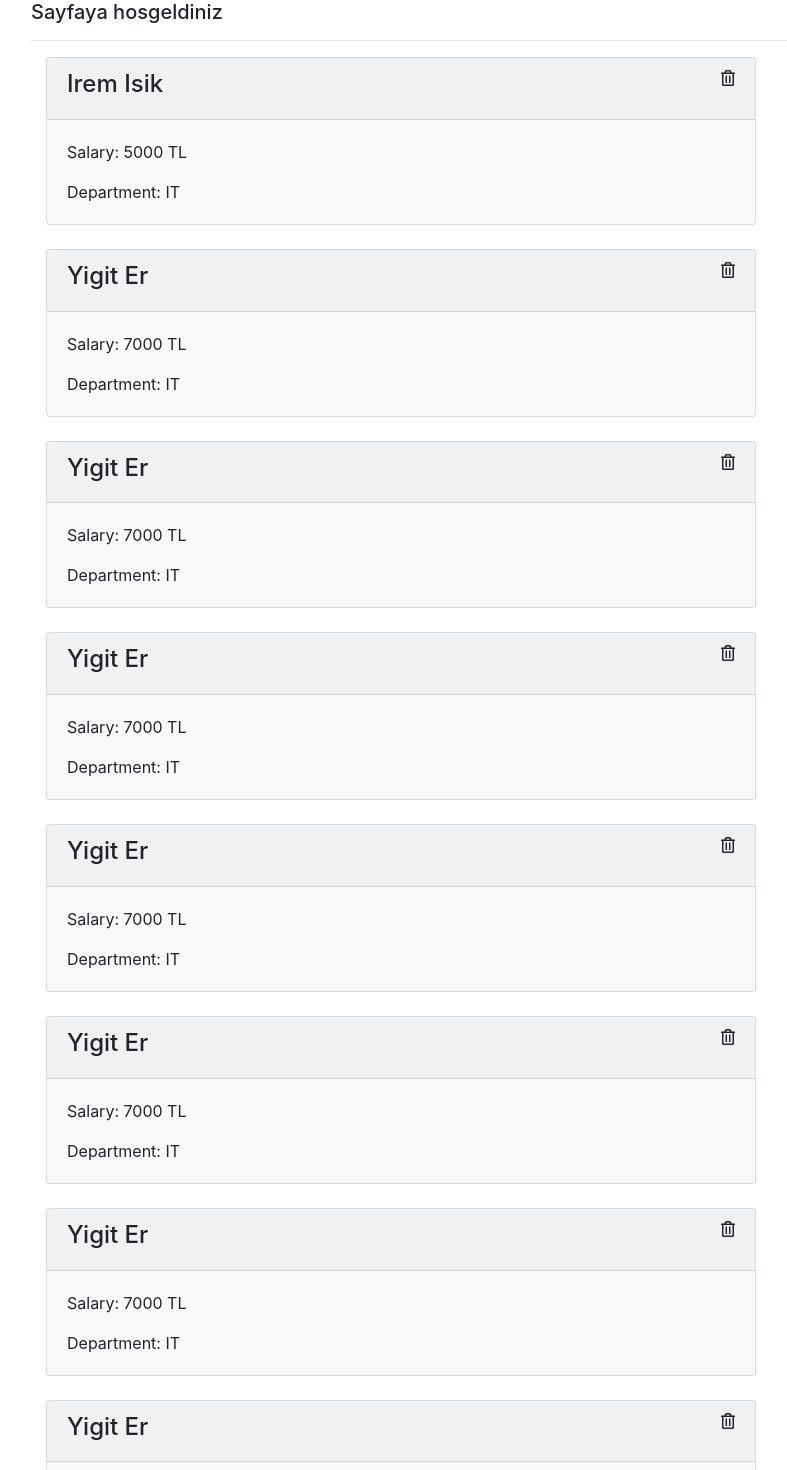
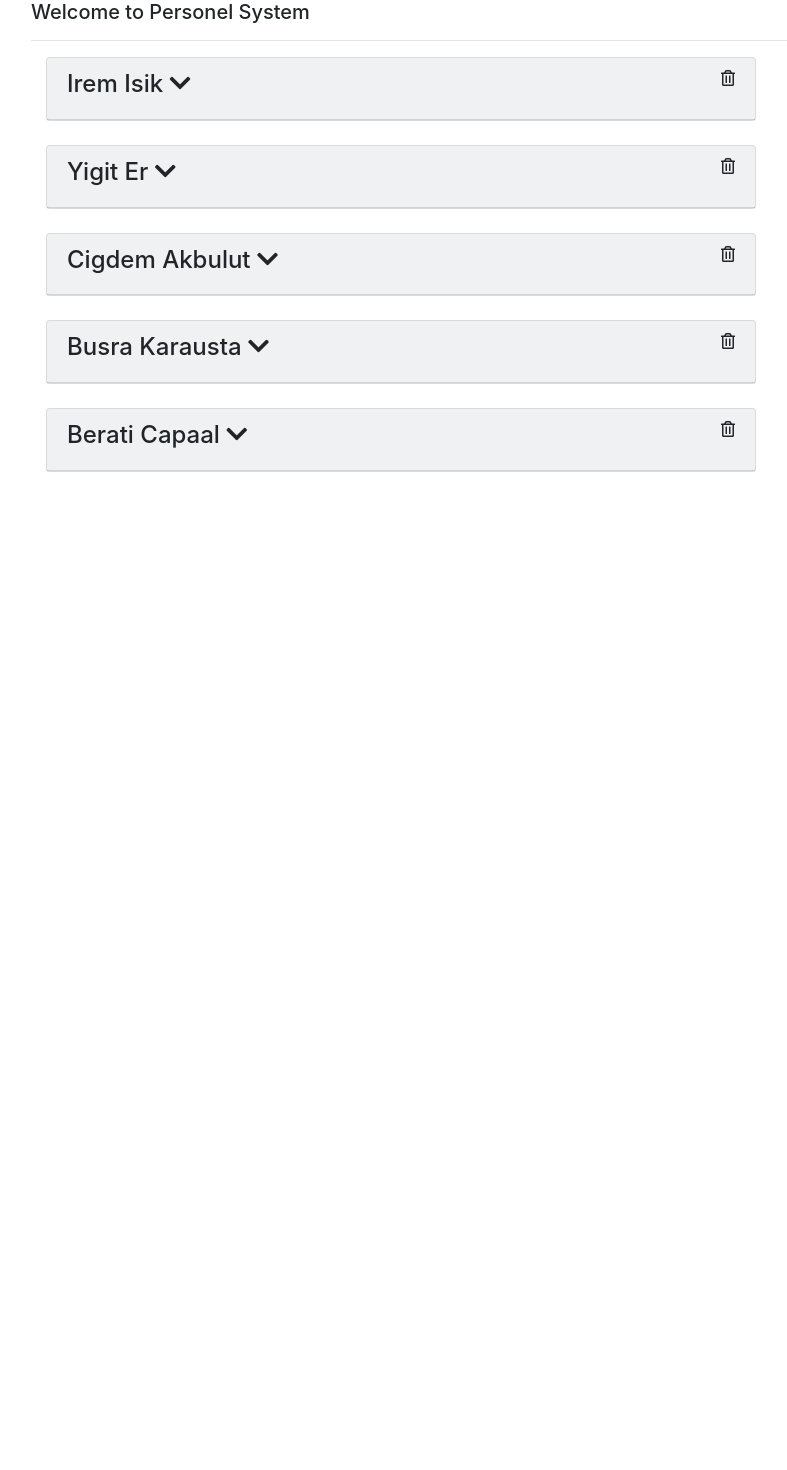
Before and after one commit to moryumi/EmployeeWebDevelopment, a React (Create React App) app: page / in a window 1280 px wide. Shown: the top 1470 px of the page, without its empty margins (54-841 px from the left). After the commit the page ends 800 px from the top, so only its background shows below. Built offline with nearby package versions, Linux system fonts and the light colour scheme.

Commit message:
events & setState
added events & changed state

```diff
--- a/src/App.js
+++ b/src/App.js
@@ -8,8 +8,7 @@ function App() {
   return (
     <div className="container">
 
-
-        <Navbar title="Sayfaya hosgeldiniz" />
+        <Navbar title="Welcome to Personel System" />
         <hr></hr>
        <User
            name="Irem Isik"
@@ -21,37 +20,23 @@ function App() {
           department="IT"
           salary="7000 TL"
        />
+
+      <User
+          name="Cigdem Akbulut"
+          department="Finance"
+          salary="10.000 TL"
+       />
+
        <User
-          name="Yigit Er"
-          department="IT"
-          salary="7000 TL"
+          name="Busra Karausta"
+          department="Product"
+          salary="3.250 TL"
        />
        <User
-          name="Yigit Er"
+          name="Berati Capaal"
           department="IT"
-          salary="7000 TL"
+          salary="15.000 TL"
        />
-       <User
-          name="Yigit Er"
-          department="IT"
-          salary="7000 TL"
-       />
-       <User
-          name="Yigit Er"
-          department="IT"
-          salary="7000 TL"
-       />
-       <User
-          name="Yigit Er"
-          department="IT"
-          salary="7000 TL"
-       />
-       <User
-          name="Yigit Er"
-          department="IT"
-          salary="7000 TL"
-       />
-
 
     </div>
   );
--- a/src/components/User.js
+++ b/src/components/User.js
@@ -1,19 +1,60 @@
 import React, { Component } from 'react'
 
  class User extends Component {
+    state={
+        isVisible:false,
+        isDeleted:false
+    }
+
+ /*    onClickEvent=(e)=>{
+        this.setState(
+            {
+               // isVisible: !this.state.isVisible,
+               // isDeleted: true
+            }
+
+          )
+    } */
+
+    deleteComponent(){
+
+        this.setState(
+            {
+               isDeleted:true
+            }
+        )
+        console.log("delete")
+    }
+
+    openComponent(){
+        this.setState(
+            {
+                isVisible: !this.state.isVisible
+
+            }
+          )
+
+    }
+
     render() {
         return (
             <div className="col-md-8 mb-4">
-                <div className="card bg-light mb-3" >
+               { this.state.isDeleted  ? null :
+                 <div className="card bg-light mb-3" >
                     <div className="card-header d-flex justify-content-between">
-                        <h4 className="d-inline">{this.props.name}</h4>
-                        <i className="far fa-trash-alt" style={{cursor: "pointer"}}></i>
+                        <h4 className="d-inline" style={{cursor:"pointer"}} >  {this.props.name} <i className="fas fa-chevron-down" onClick={this.openComponent.bind(this)}></i></h4>
+
+                        <i className="far fa-trash-alt"  style={{cursor: "pointer"}} onClick={this.deleteComponent.bind(this)}   ></i>
                     </div>
-                    <div className="card-body">
+                   {
+                        this.state.isVisible ? <div className="card-body">
                         <p className="card-text"> Salary: {this.props.salary} </p>
                         <p className="card-text"> Department: {this.props.department}  </p>
-                    </div>
-                </div>
+                    </div> : null
+                }
+                 </div>
+                }
+
             </div>
         )
     }
```
